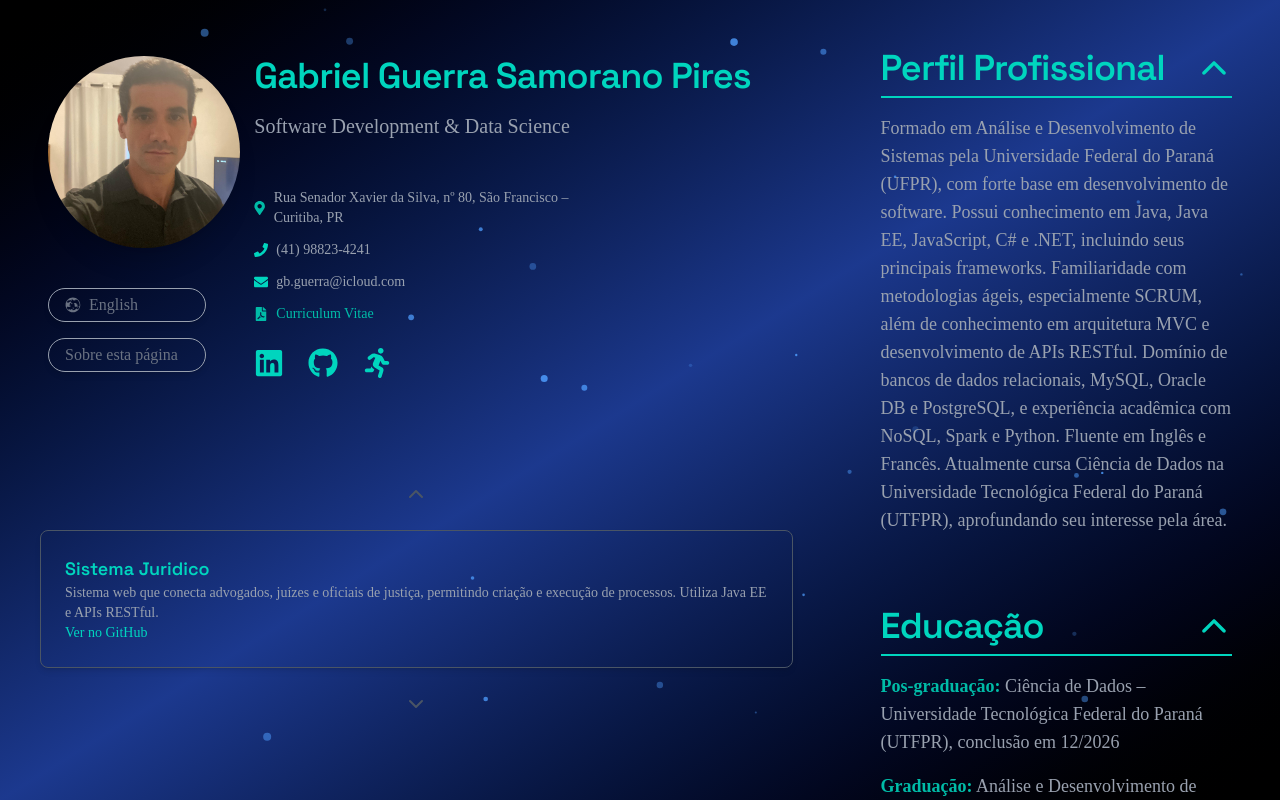
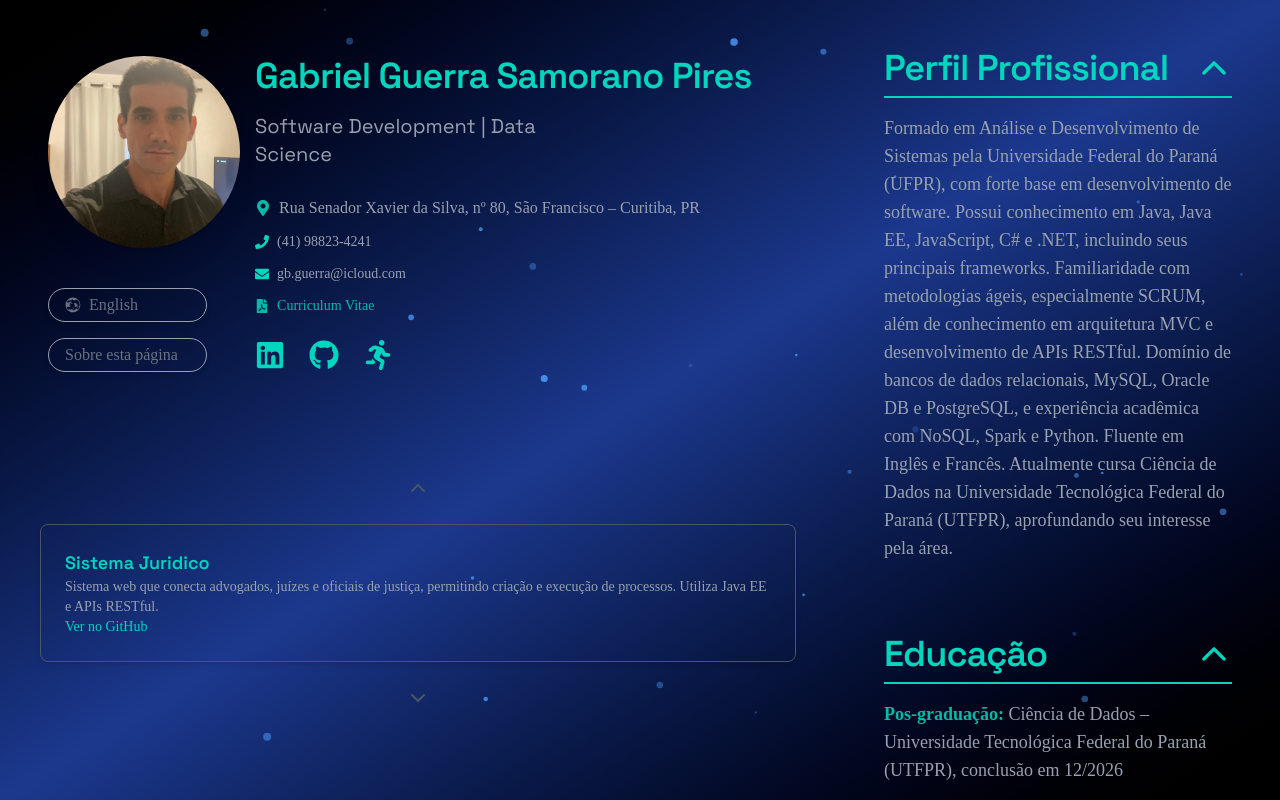
Before and after one commit to GabriGuerra/gabrielgsp-page, a React (Vite) app: page / in a window 1280 px wide. Shown: the top 800 px of the page. Built offline with nearby package versions, Linux system fonts and the light colour scheme; a web font is replaced by a local one.

Commit message:
conserto no endereço

```diff
--- a/src/components/ProfileMain.jsx
+++ b/src/components/ProfileMain.jsx
@@ -44,10 +44,10 @@ export default function ProfileMain({ language, toggleLanguage, setShowAbout })
 
 
 
-        <p className="text-xl text-gray-400 mb-6">Software Development & Data Science</p>
+        <h2 className="text-xl text-gray-400 mb-6">Software Development | Data Science</h2>
 
-        <div className="space-y-3 text-gray-400 mt-6">
-          <p className="flex items-center justify-center md:justify-start text-sm">
+        <div className="space-y-3 w-full md text-gray-400 mt-1 px-0">
+        <p className="flex items-center justify-center md:justify-start text-md w-[500px]">
             <FaMapMarkerAlt className="mr-2 text-teal-500" />
             Rua Senador Xavier da Silva, nº 80, São Francisco – Curitiba, PR
           </p>
```
